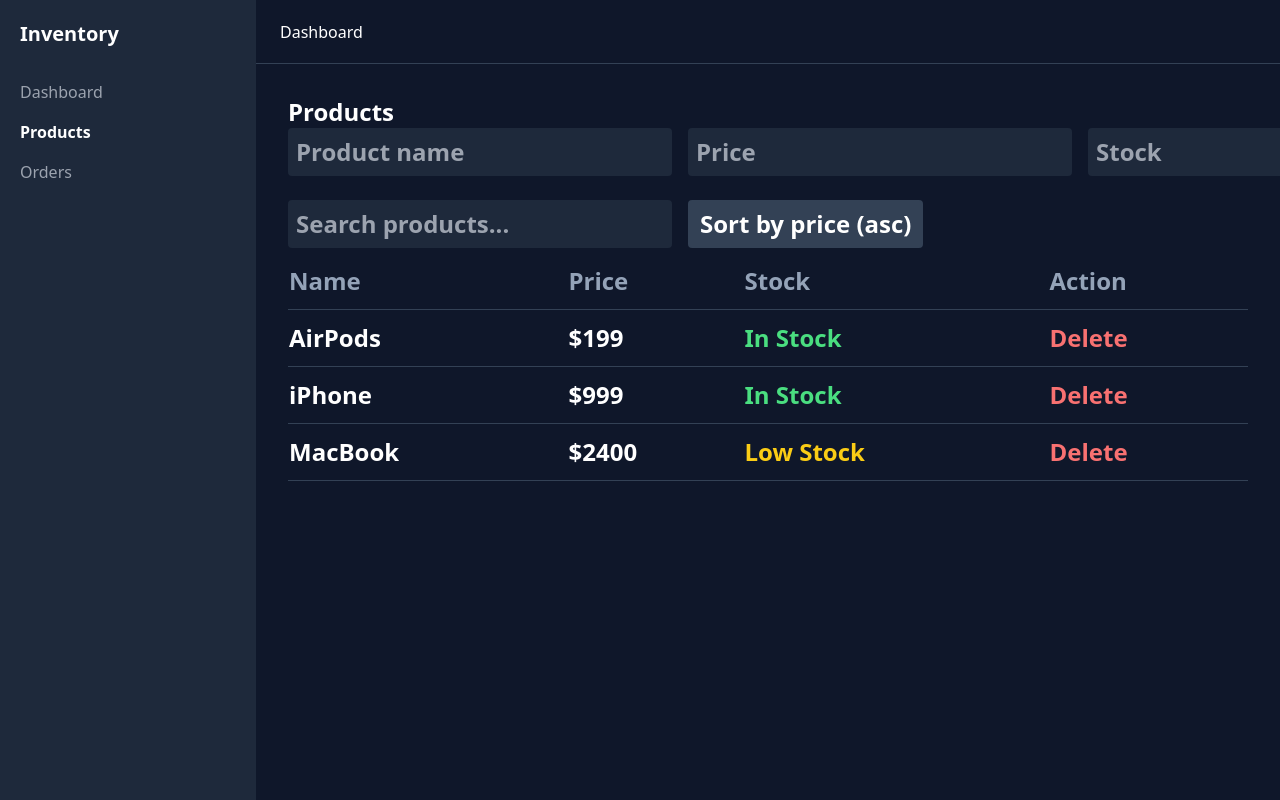
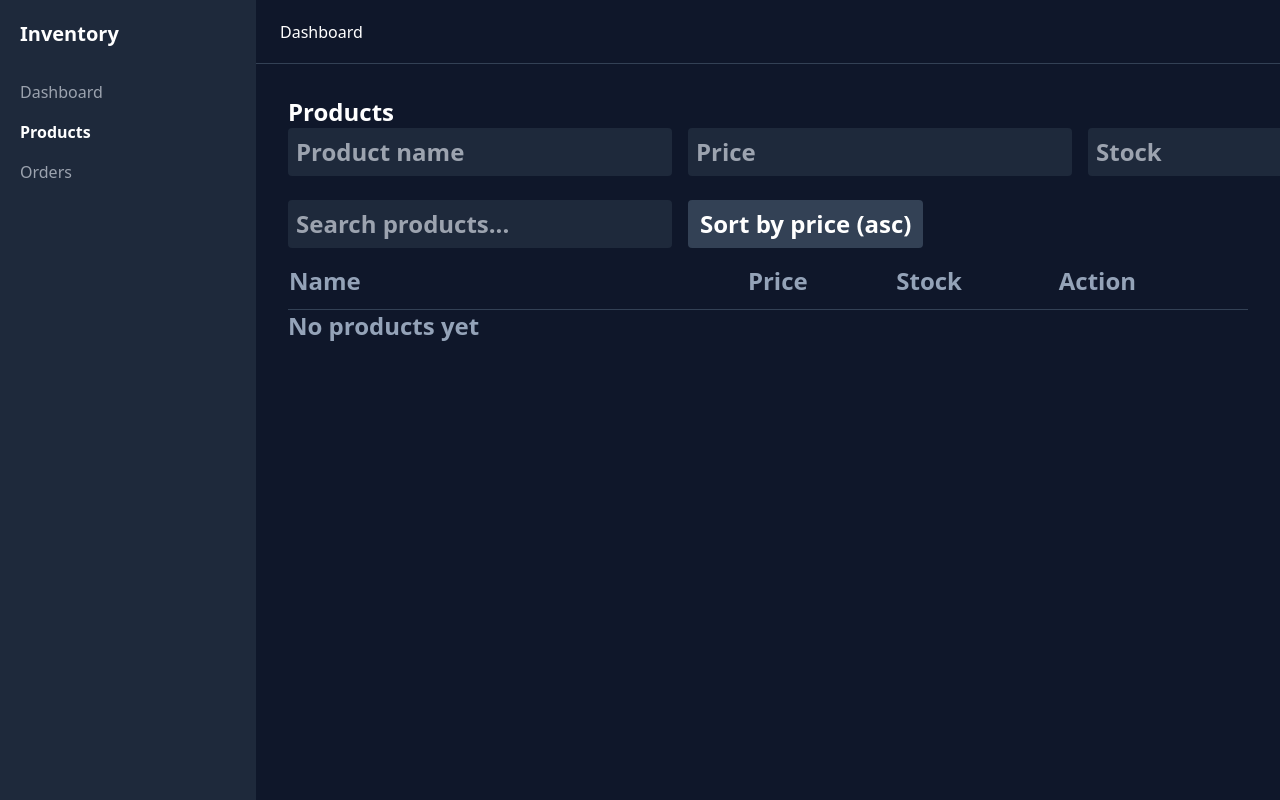
Before and after one commit to stKomendant/inventory-dashboard, a React (Vite) app: page /products in a window 1280 px wide. Built offline with nearby package versions, Linux system fonts and the light colour scheme.

Commit message:
storing products in localStorage

```diff
--- a/src/pages/Dashboard/DashboardPage.tsx
+++ b/src/pages/Dashboard/DashboardPage.tsx
@@ -1,6 +1,6 @@
 import StatCard from "../../component/StatCard/StatCard";
-import SalesChart from "../../component/chart/SalesChart";
-import ProductsTable from "../../component/table/ProductsTable";
+import SalesChart from "../../component/Chart/SalesChart";
+import ProductsTable from "../../component/Table/ProductsTable";
 
 export default function DashboardPage() {
   return (
--- a/src/pages/Products/ProductsPage.tsx
+++ b/src/pages/Products/ProductsPage.tsx
@@ -1,4 +1,4 @@
-import { useState } from "react";
+import { useEffect, useState } from "react";
 
 type Product = {
   id: number;
@@ -8,11 +8,10 @@ type Product = {
 };
 
 const ProductsPage = () => {
-  const [products, setProducts] = useState<Product[]>([
-    { id: 1, name: "MacBook", price: 2400, stock: 12 },
-    { id: 2, name: "iPhone", price: 999, stock: 30 },
-    { id: 3, name: "AirPods", price: 199, stock: 45 },
-  ]);
+  const [products, setProducts] = useState<Product[]>(() => {
+    const saved = localStorage.getItem("products");
+    return saved ? JSON.parse(saved) : [];
+  });
 
   const [name, setName] = useState("");
   const [price, setPrice] = useState("");
@@ -47,6 +46,10 @@ const ProductsPage = () => {
     setPrice("");
     setStock("");
   };
+
+  useEffect(() => {
+    localStorage.setItem("products", JSON.stringify(products));
+  }, [products]);
 
   return (
     <div className="text-2xl font-bold mb-6">
```
